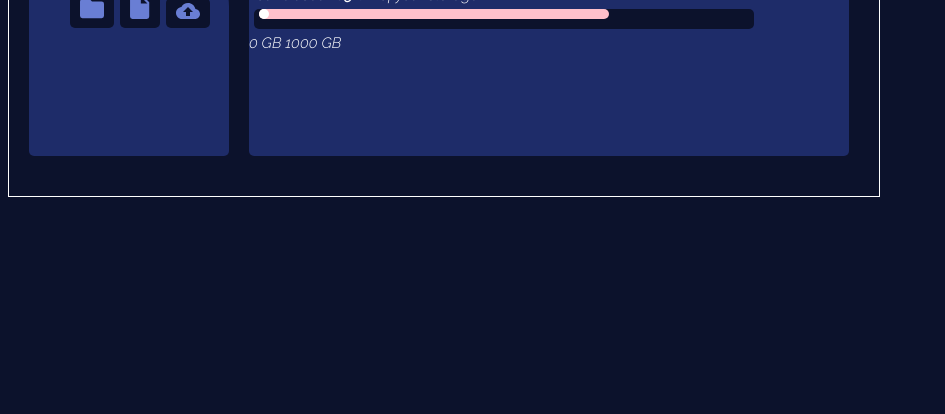
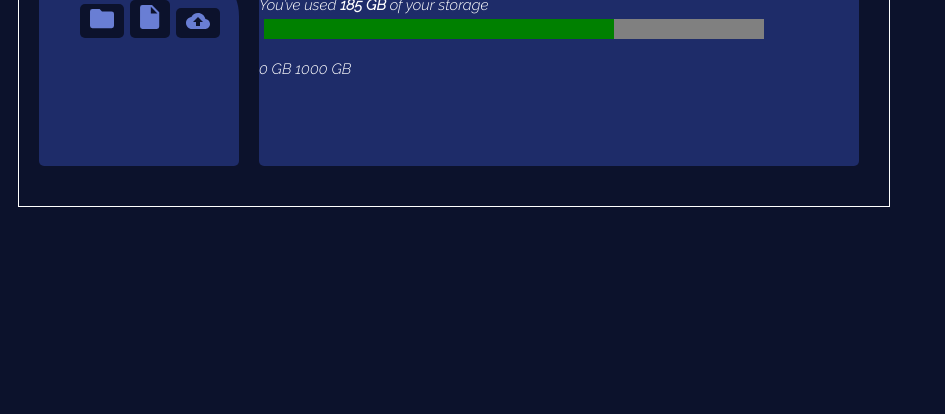
Before and after one commit to amandakibende/fylo-data-storage-component-master, a plain HTML site: page index.html in a window 1280 px wide. Shown: the part 386-800 px from the top of the page, without its empty margins (0-945 px from the left). Drawn offline with Linux system fonts and the light colour scheme.

Commit message:
update to progress bar and media querie
I removed classes to create a progress bar and add the "<progress>" element.
I now try to style the progress element but the colors gradient doesnt apply.

```diff
--- a/index.html
+++ b/index.html
@@ -51,11 +51,11 @@
   <div class="left-storage">
     <div class="buble-storage"><b>185</b> GB LEFT</div>
     You’ve used <b>185 GB</b> of your storage
-    <div class="bg-slider">
-      <div class="slider">
-        <div class="btn-slider"></div>
+    <div class="progress-bar">
+      <progress  max="1000" value="700">  <div class="btn-slider"></div></progress>
+        <p>0 GB 1000 GB</p>
       </div>
     </div>
-    0 GB 1000 GB
+
   </div>
 </div>
--- a/style.css
+++ b/style.css
@@ -1,4 +1,8 @@
 @import url("https://fonts.googleapis.com/css2?family=Raleway:ital,wght@1,300&display=swap");
+
+:root{
+  --progColor : Gradient: (hsl(6, 100%, 80%) to hsl(335, 100%, 65%));
+}
 
 body {
   background-color: #0c122c;
@@ -21,7 +25,7 @@ body {
   background-size: 100%;
   background-repeat: no-repeat;
   width: 100%;
-  margin-top: 300px
+  margin-top: 300px;
 }
 
 li {
@@ -39,6 +43,7 @@ li {
   height: 240px;
   border: 1px solid #ffffff;
   padding: 10px;
+  margin: 10px;
 }
 
 .row-storage > div {
@@ -72,25 +77,36 @@ b .buble-storage {
   font-size: 25px;
 }
 
-.bg-slider {
+progress {
   background-color: #0c122c;
-  border-radius: 5px;
+  background: var(--progColor);
+  border-radius: 10px;
   width: 500px;
   height: 20px;
   margin: 5px;
 }
 
 .slider {
-  background-color:pink;
+  background-color: #b3ffdf;
   border-radius: 5px;
   width: 350px;
   height: 10px;
   margin: 5px;
+  margin-bottom: 10px;
+  padding: 1px;
 }
 
 .btn-slider {
+  background-color: #ffffff;
   border-radius: 50%;
-  background-color: #ffffff;
   width: 10px;
   height: 10px;
 }
+
+@media screen and (max-width: 680px) {
+  body {
+    background-image: url(./images/bg-mobile.png);
+    background-repeat: no-repeat;
+    background-size: cover;
+  }
+}
```
